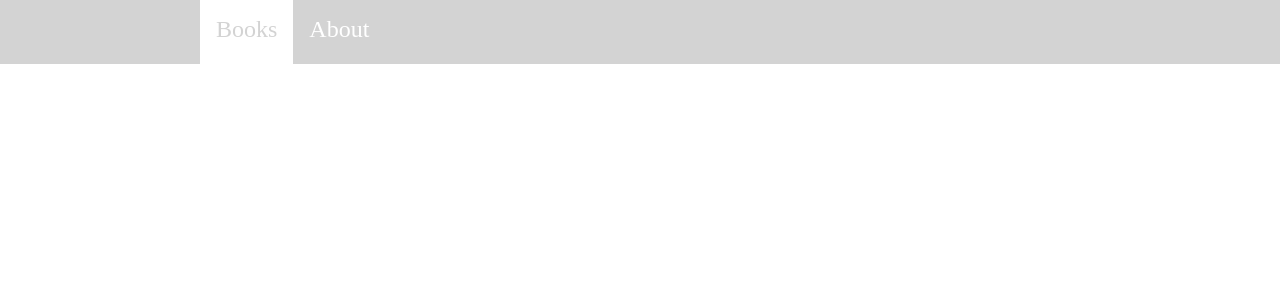
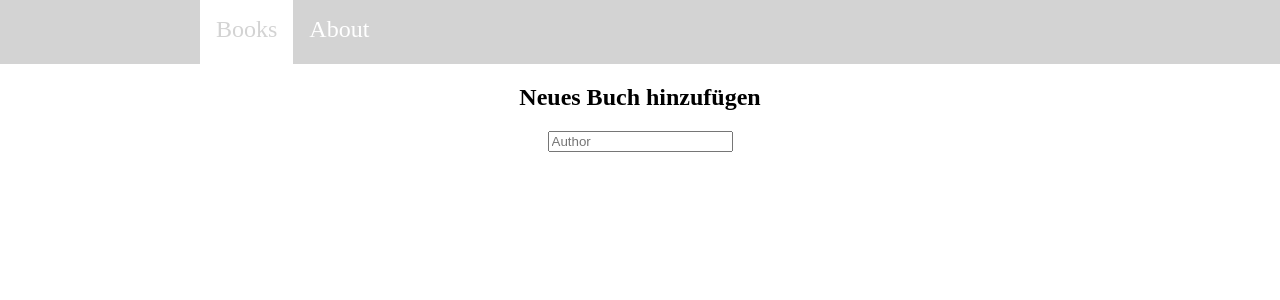
Before and after one commit to Jacques1988/angular17TestApp, an Angular app: page /books/new in a window 1280 px wide. Shown: the top 300 px of the page. Built offline with nearby package versions, Linux system fonts and the light colour scheme; no server answers.

Commit message:
bugfix in book-module routing order. fixed order of new book and book details

```diff
--- a/src/app/book/book-detail/book-detail.component.ts
+++ b/src/app/book/book-detail/book-detail.component.ts
@@ -1,20 +1,23 @@
-import { Component } from '@angular/core';
+import { Component, OnInit, OnDestroy } from '@angular/core';
 import { ActivatedRoute } from '@angular/router';
 import { Book } from '../book';
 import { BookApiService } from '../services/book-api.service';
 import { NgIf } from '@angular/common';
+import { Subscription } from 'rxjs';
+
 
 @Component({
   selector: 'app-book-detail',
   standalone: true,
   imports: [
-    NgIf
+    NgIf,
   ],
   templateUrl: './book-detail.component.html',
   styleUrl: './book-detail.component.scss'
 })
 export class BookDetailComponent {
   book:Book | undefined;
+  subscription!: Subscription;
 
   constructor(
     private readonly activatedRoute: ActivatedRoute,
@@ -23,11 +26,19 @@ export class BookDetailComponent {
 
 
 ngOnInit(){
-  this.activatedRoute.params.subscribe((params) => {
+  const observer = {
+    next: (book:Book) => this.book = book,
+    error: (error:any) => console.log(error),
+    complete: () => {}
+  }
+
+ this.subscription = this.activatedRoute.params.subscribe((params) => {
     const isbn = params['isbn'];
-    this.bookApiService.getBookByIsbn(isbn).subscribe((book:Book) => {
-      this.book = book
-    } )
+    this.bookApiService.getBookByIsbn(isbn).subscribe(observer)
   })
 }
+
+ngOnDestroy(){
+  this.subscription.unsubscribe();
 }
+}
--- a/src/app/book/book-new/book-new.component.html
+++ b/src/app/book/book-new/book-new.component.html
@@ -1,4 +1,4 @@
-<section class="section-container">
+<section class="section">
 <h1>Neues Buch hinzufügen</h1>
 <form>
     <input type="text" placeholder="Author">
--- a/src/app/book/book.component.ts
+++ b/src/app/book/book.component.ts
@@ -3,13 +3,12 @@ import { Book } from './book';
 import { AsyncPipe, NgFor, NgIf } from '@angular/common';
 
 import { BookCardComponent } from './book-card/book-card.component';
-import { BookNewComponent } from './book-new/book-new.component';
 
 import { BookFilterPipe } from './book-filter/book-filter.pipe';
 import { BookApiService } from './services/book-api.service';
 import { Subscription } from 'rxjs';
 import { Router, RouterLink } from '@angular/router';
-import { BookDetailComponent } from './book-detail/book-detail.component';
+
 
 
 
@@ -57,8 +56,7 @@ ngOnDestroy(){
     this.bookSearchTerm = (input.target as HTMLInputElement).value;
   }
 
-  addNewBookPage(){
-    this.router.navigate(['new'])
-  }
+
+
 
 }
--- a/src/styles.scss
+++ b/src/styles.scss
@@ -11,3 +11,14 @@ body{
 }
 
 a{text-decoration: none;}
+
+
+.section{
+    display:flex;
+    justify-content: center;
+    align-items:center;
+    flex-direction:column;
+    max-width:100%;
+    padding-left:200px;
+    padding-right:200px;
+}
```
Also changed, not shown: src/app/book/book-routes.ts (+5 -4 lines).
